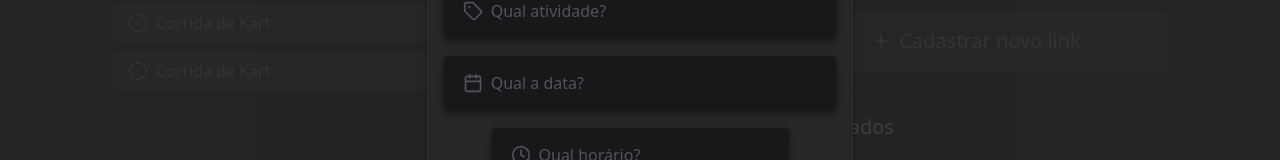
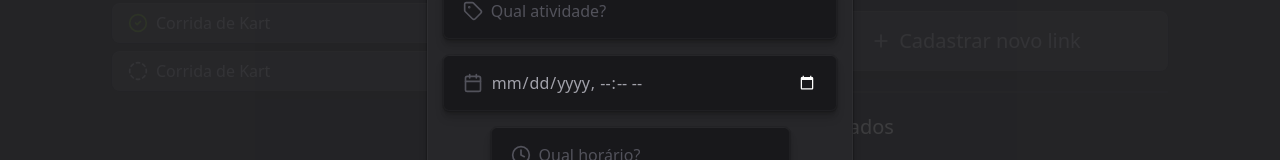
Before and after one commit to Wericksonsd/NLW-Journey-React, a React (Vite) app in the folder travelled/: page /eventos in a window 1280 px wide. Both pictures are taken after a click on the button "Cadastrar atividade". Shown: the part 317-477 px from the top of the page. Built offline with nearby package versions, Linux system fonts and the light colour scheme.

Commit message:
components buttons

```diff
--- a/travelled/src/index.css
+++ b/travelled/src/index.css
@@ -5,3 +5,7 @@
 *{
   min-width: 0;
 }
+
+input{
+  color-scheme: dark;
+}
--- a/travelled/src/pages/events/index.tsx
+++ b/travelled/src/pages/events/index.tsx
@@ -1,4 +1,4 @@
-import { Calendar, MapPin, Settings2, Plus, CircleCheck, Link2, CircleDashed, UserCog, X, Tag, Clock } from "lucide-react"
+import { Calendar, MapPin, Settings2, Plus, CircleCheck, Link2, CircleDashed, UserCog} from "lucide-react"
 import { useState } from "react"
 import { ModalCadLink } from "./modalCadLink"
 import { ModalCadAtv } from "./modalCadAtv"
--- a/travelled/src/pages/events/modalCadAtv.tsx
+++ b/travelled/src/pages/events/modalCadAtv.tsx
@@ -32,7 +32,7 @@ export const ModalCadAtv = ({
                             <div className="flex-grow h-14 rounded-md px-5 bg-zinc-900 shadow-shape flex items-center justify-center gap-2">
                                 <Calendar className="size-5 text-zinc-600"/>
                                 <input
-                                type="text"
+                                type="datetime-local"
                                 name="data"
                                 placeholder="Qual a data?"
                                 className="bg-transparent placeholder-zinc-600 flex-1 outline-none"/>
--- a/travelled/src/pages/events/modalCadLink.tsx
+++ b/travelled/src/pages/events/modalCadLink.tsx
@@ -1,4 +1,5 @@
 import { Calendar, Tag, X } from "lucide-react"
+import {Button} from '../globals/button'
 
 interface ModalCadLinkProps {
     CloseModalCadLink: () => void
@@ -42,11 +43,7 @@ export const ModalCadLink = ({
                         className="bg-transparent placeholder-zinc-600 flex-1 outline-none"/>
                     </div>
 
-                    <button
-                    className="p-3 bg-lime-600 text-lime-950 rounded-md w-full flex items-center justify-center gap-2">
-                        <span className="text-xl font-semibold">Salvar atividade</span>
-                    </button>
-
+                    <Button/>
                 </form>
 
             </div>
--- /dev/null
+++ b/travelled/src/pages/globals/button.tsx
@@ -0,0 +1,8 @@
+export const Button = () => {
+    return(
+        <button
+            className="p-3 bg-lime-600 text-lime-950 rounded-md w-full flex items-center justify-center gap-2 hover:bg-lime-500">
+                <span className="text-xl font-semibold">Salvar atividade</span>
+        </button>
+    )
+}
```
